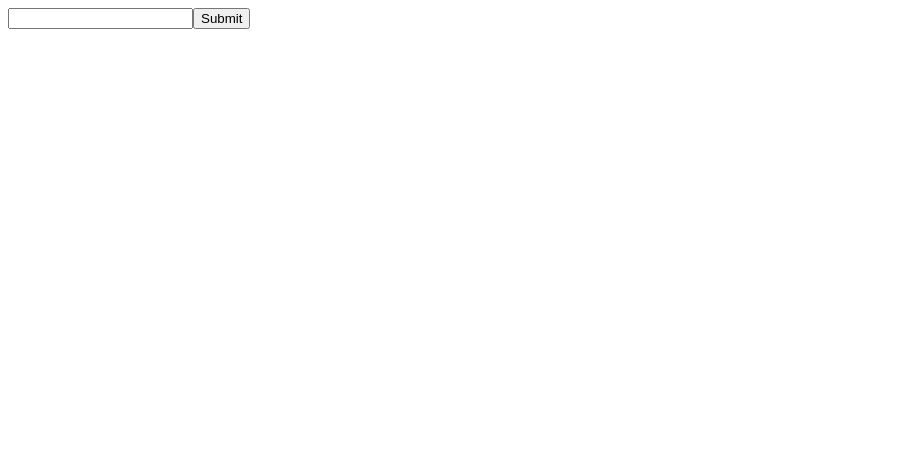
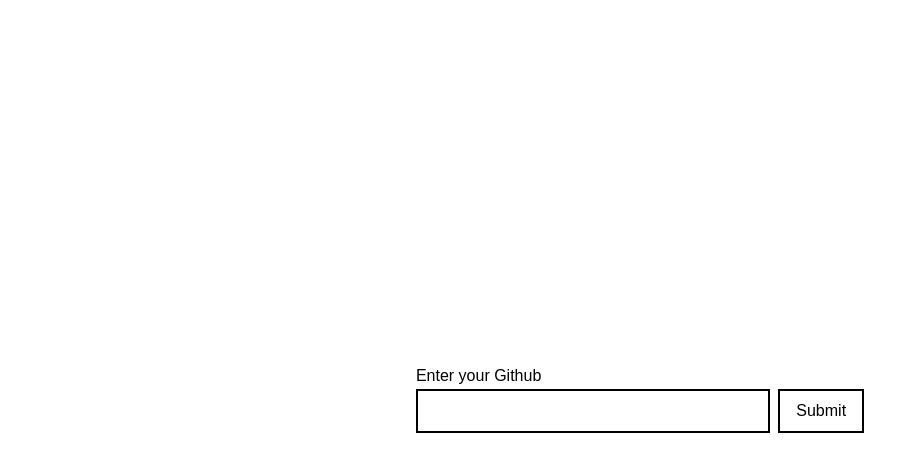
Before and after one commit to erabin05/githubViz, a Next.js app: page / in a window 1280 px wide. Shown: the top 472 px of the page, without its empty margins (0-919 px from the left). Built offline with nearby package versions, Linux system fonts and the light colour scheme.

Commit message:
search bar with style

```diff
--- a/Components/Account.jsx
+++ b/Components/Account.jsx
@@ -5,12 +5,12 @@
 const Account = () => {
     const { account } = useContext(AccountContext)
     return (
-        <section>
+        <article>
             <h1>{account.login}</h1>
             <figure>
                 <img src={account.avatar_url} alt={`${account.login}'s avatar`}/>
             </figure>
-        </section>
+        </article>
     )
 }
 
--- a/Components/SearchBar.jsx
+++ b/Components/SearchBar.jsx
@@ -26,13 +26,23 @@
 
     return (
         <form>
-            <input type='text' onChange={(e)=> onChange(e, set)}/>
+            <label htmlFor='account'>Enter your Github </label>
+            <div>
+                <input
+                    type='text'
+                    id='account'
+                    spellCheck="false"
+                    onChange={(e)=> onChange(e, set)}
+                />
                 <input type='submit' onClick={(e) => onSubmit(e, inputText, set)}/>
+            </div>
+            <div className='warning'>
                 {
                     isSubmited
                     && hasError.status
                     && <p>{ hasError.message }</p>
                 }
+            </div>
         </form>
     )
 }
--- a/Containers/AccountContainer.jsx
+++ b/Containers/AccountContainer.jsx
@@ -1,4 +1,5 @@
-import React, { useContext, useEffect } from 'react'
+import React, { useContext } from 'react'
+import './account.css'
 
 import Account from '../Components/Account'
 import SearchBar from '../Components/SearchBar'
@@ -11,23 +12,16 @@
         isSubmited
     } = useContext(AccountContext)
 
-    useEffect(()=> {
-        console.log(`hasError : ${hasError.status}`)
-        console.log(`isSubmited : ${isSubmited}`)
-    }, [isSubmited])
-
     return (
-        <>
+        <section className='account-container'>
             <SearchBar/>
-            {
+            {/* {
                 !hasError.status
                 && isSubmited
                 && <Account/>
-            }
-        </>
+            } */}
+        </section>
     )
-
-
 }
 
 export default AccountContainer
--- /dev/null
+++ b/Containers/account.css
@@ -0,0 +1,28 @@
+.account-container {
+    width: 100%;
+    height: 100vh;
+    display: flex;
+    justify-content: center;
+    align-items: center;
+}
+
+.account-container > form {
+    display: flex;
+    flex-direction: column;
+}
+
+.account-container > form > div {
+    display: flex;
+    flex-direction: row;
+}
+
+.account-container > form > div > input[type=text] {
+    margin-right: 0.5rem;
+}
+
+.account-container > form > .warning {
+    position: relative;
+}
+.account-container > form > .warning > p{
+    position: absolute;
+}
--- a/style.css
+++ b/style.css
@@ -1,3 +1,39 @@
-section {
-    border : solid 1px #000;
+body {
+    margin : 0;
 }
+
+* {
+    font-family: sans-serif;
+}
+
+.warning {
+    color : red;
+    font-size: 0.8rem;
+}
+
+
+/* INPUT */
+label {
+    margin-bottom: 0.3rem;
+}
+label, input[type=submit] {
+    font-size: 1rem;
+}
+input {
+    border : solid 2px #000;
+    background: none;
+}
+input[type=text] {
+    font-size : 1.5rem;
+    font-weight: 700;
+    padding: 0.3em 0.7rem 0.3rem 0.7rem;
+}
+input[type=text]:focus {
+    outline: none;
+}
+input[type=submit] {
+    padding: 0.3em 1rem 0.3rem 1rem;
+}
+input[type=submit]:hover {
+    cursor: pointer;
+}
```
Lines whose indentation alone changed are shown as unchanged.
